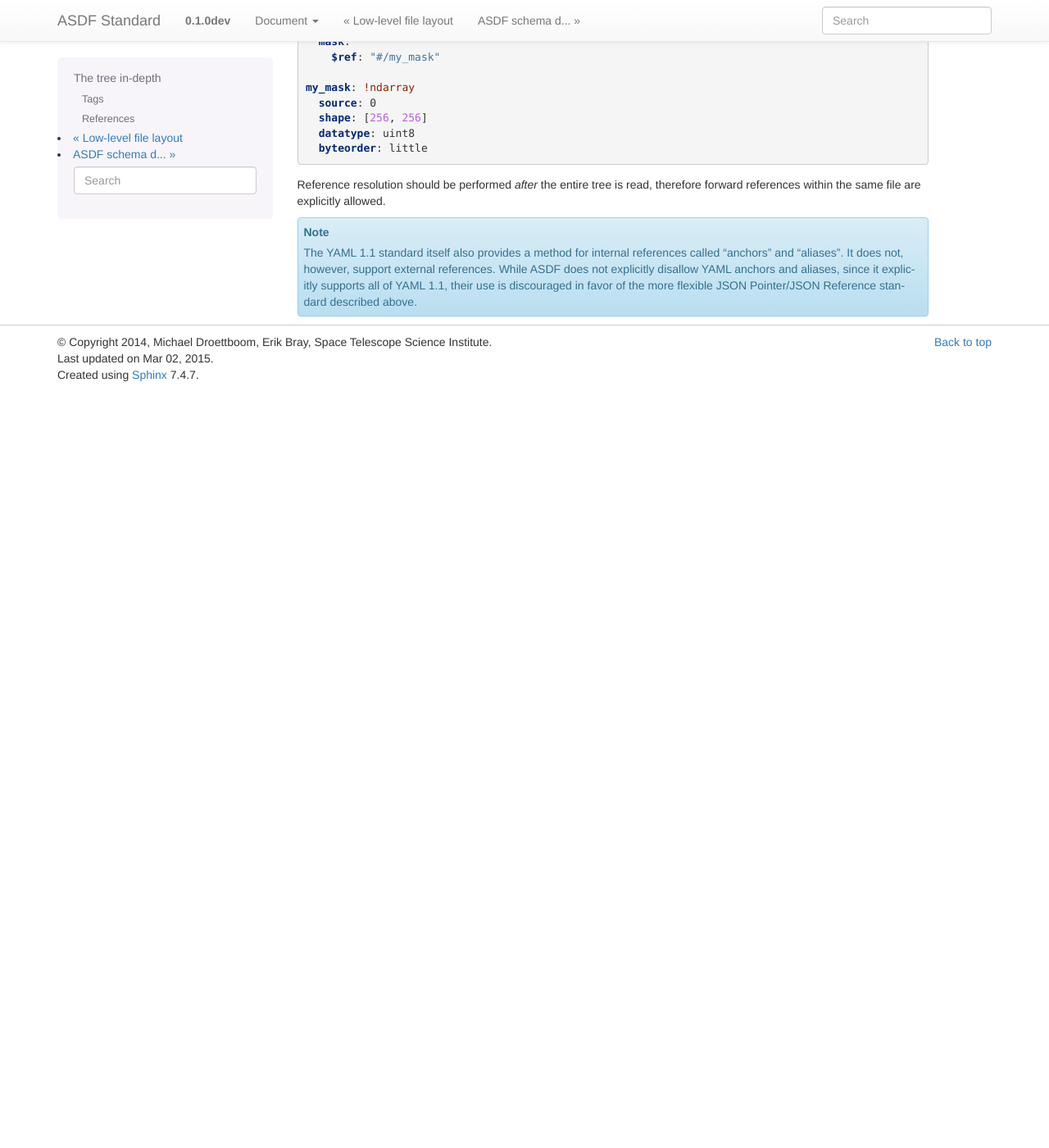
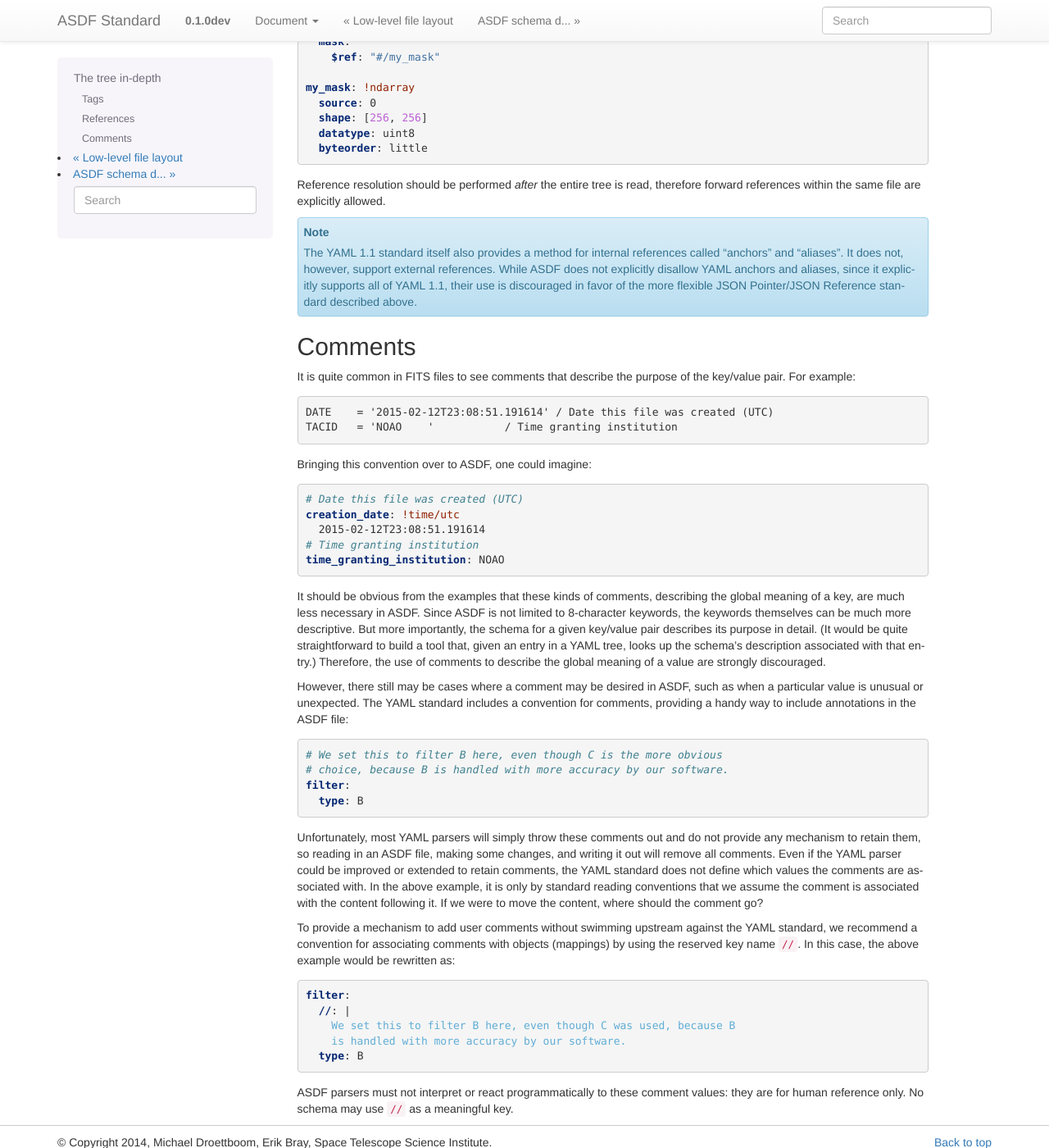
Before and after one commit to asdf-format/asdf-standard, a Sphinx documentation site: the page built from source/tree.rst, in a window 1280 px wide and 1400 px high, scrolled down 2243 px. Shown: the whole window at 82% size. Built offline with Sphinx 7.4.7, drawn with Linux system fonts in a browser that asks for light colours; pages that are not in the unit, such as notebooks, are missing from menus; before the commit the page ends 2720 px from its top, so only the background shows below that.

Commit message:
Add comment recommendations

```diff
--- a/source/tree.rst
+++ b/source/tree.rst
@@ -187,3 +187,67 @@ allowed.
     disallow YAML anchors and aliases, since it explicitly supports
     all of YAML 1.1, their use is discouraged in favor of the more
     flexible JSON Pointer/JSON Reference standard described above.
+
+.. _comments:
+
+Comments
+--------
+
+It is quite common in FITS files to see comments that describe the
+purpose of the key/value pair.  For example::
+
+  DATE    = '2015-02-12T23:08:51.191614' / Date this file was created (UTC)
+  TACID   = 'NOAO    '           / Time granting institution
+
+Bringing this convention over to ASDF, one could imagine::
+
+  # Date this file was created (UTC)
+  creation_date: !time/utc
+    2015-02-12T23:08:51.191614
+  # Time granting institution
+  time_granting_institution: NOAO
+
+It should be obvious from the examples that these kinds of comments,
+describing the global meaning of a key, are much less necessary in
+ASDF.  Since ASDF is not limited to 8-character keywords, the keywords
+themselves can be much more descriptive.  But more importantly, the
+schema for a given key/value pair describes its purpose in detail.
+(It would be quite straightforward to build a tool that, given an
+entry in a YAML tree, looks up the schema's description associated
+with that entry.)  Therefore, the use of comments to describe the
+global meaning of a value are strongly discouraged.
+
+However, there still may be cases where a comment may be desired in
+ASDF, such as when a particular value is unusual or unexpected.  The
+YAML standard includes a convention for comments, providing a handy
+way to include annotations in the ASDF file::
+
+  # We set this to filter B here, even though C is the more obvious
+  # choice, because B is handled with more accuracy by our software.
+  filter:
+    type: B
+
+Unfortunately, most YAML parsers will simply throw these comments out
+and do not provide any mechanism to retain them, so reading in an ASDF
+file, making some changes, and writing it out will remove all
+comments.  Even if the YAML parser could be improved or extended to
+retain comments, the YAML standard does not define which values the
+comments are associated with.  In the above example, it is only by
+standard reading conventions that we assume the comment is associated
+with the content following it.  If we were to move the content, where
+should the comment go?
+
+To provide a mechanism to add user comments without swimming upstream
+against the YAML standard, we recommend a convention for associating
+comments with objects (mappings) by using the reserved key name
+``//``.  In this case, the above example would be rewritten as::
+
+  filter:
+    //: |
+      We set this to filter B here, even though C was used, because B
+      is handled with more accuracy by our software.
+    type: B
+
+ASDF parsers must not interpret or react programmatically to these
+comment values: they are for human reference only.  No schema may
+use ``//`` as a meaningful key.
```
